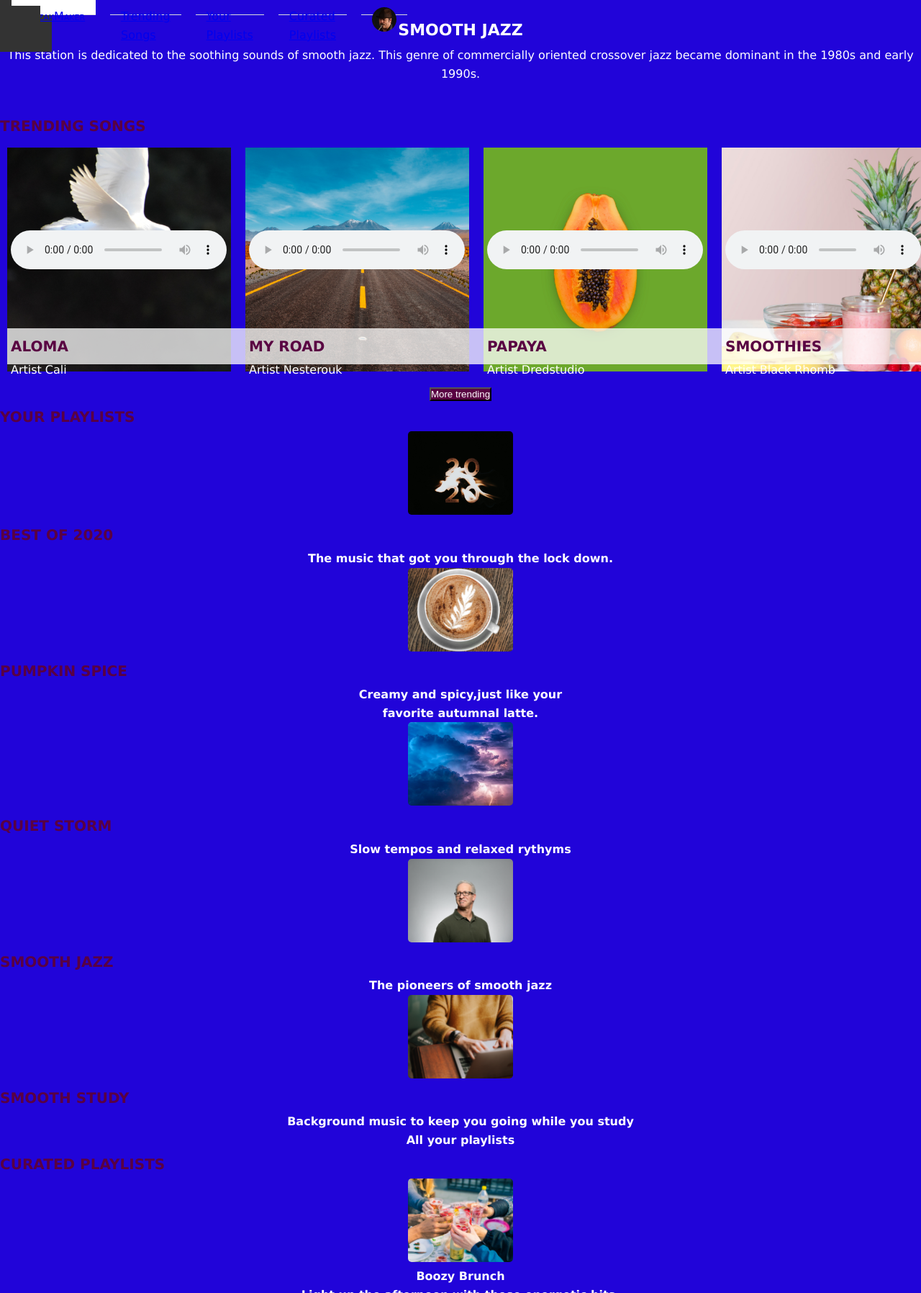
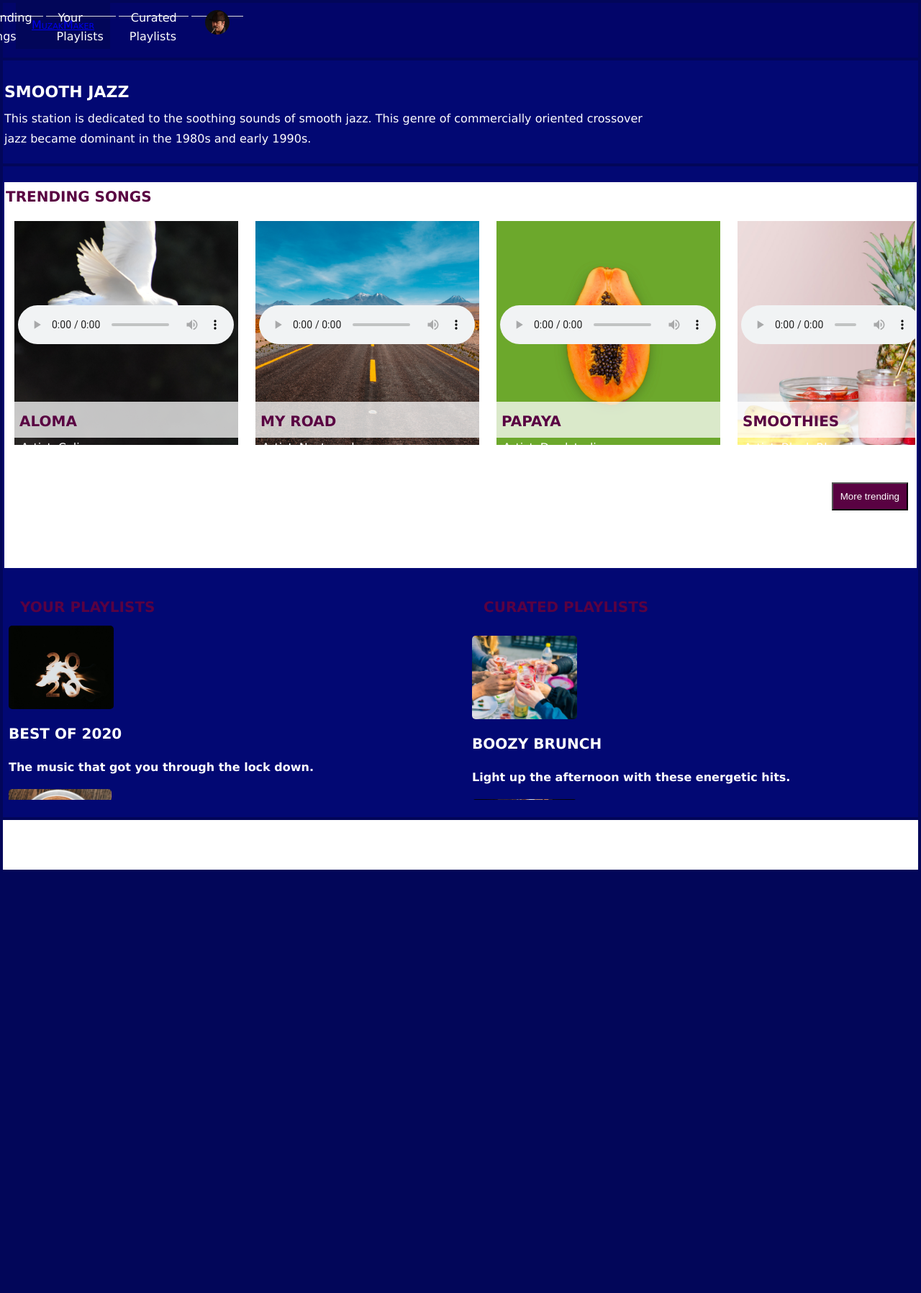
Before and after one commit to cnolan7/streamingmedia, a plain HTML site: page index.html in a window 1280 px wide. Shown: the top 1796 px of the page at 72% size. After the commit the page ends 1212 px from the top, so only its background shows below. Drawn offline with Linux system fonts and the light colour scheme.

Commit message:
New updates

```diff
--- a/index.html
+++ b/index.html
@@ -9,15 +9,15 @@
 </head>
 <body>
     <header>
-        <h1>Smooth Jazz</h1>
-        <p>This station is dedicated to the soothing sounds of smooth jazz. This genre of commercially oriented crossover jazz became dominant in the 1980s and early 1990s.</p>
+        <h1>SMOOTH JAZZ</h1>
+        <p>This station is dedicated to the soothing sounds of smooth jazz. This genre of commercially oriented crossover</p>
+        <p>jazz became dominant in the 1980s and early 1990s.</p>
     </header>
     <nav>
-
+        <div id="muzakMaker"><a href="#home">MuzakMaker</a></div>
         <input type="checkbox" id="dropdown" />
         <label for="dropdown"><span></span></label>
         <ul>
-          <li id="muzakMaker"><a href="#home">MuzakMaker</a></li>
           <li><a href="#trending">Trending <br />Songs</a></li>
           <li><a href="#playlists">Your  <br />Playlists</a></li>
           <li><a href="#curated">Curated  <br />Playlists</a></li>
@@ -105,16 +105,20 @@
                 <p></p>
             </section>
             </div>
+            <div class="button-container">
+                <button>More trending</button>
+            </div>
+        </section>
 
-            <button>More trending</button>
 
+        <section id="playlists-container">
             <section id="your-playlists">
-            <h3>Your Playlists</h3>
+                <h2>Your Playlists</h2>
+                <section>
                     <img src="images/best-of-2020-cover.png" alt="Image for best-of-2020-cover">
                     <h3>Best of 2020</h3>
                     <h4>The music that got you through the lock down.</h4>
                 </section>
-
                         <!--pumpkin spice-->
                 <section>
                     <img src="images/pumpkin-spice-cover.png" alt="Image for pumpkin-spice-cover">
@@ -141,17 +145,18 @@
                     <h3>Smooth Study</h3>
                     <h4>Background music to keep you going while you study</h4>
                 </section>
-
+                <div class="button-container">
+                    <button>All your playlists</button>
+                </div>
+            </section>
             <section id="curated">
-            <h4>All your playlists</h4>
+                    <h2>Curated Playlists</h2>
                     <p></p>
-            <h3>Curated Playlists</h3>
-            <p></p>
+                    <section>
                         <img src="images/boozy-brunch-cover.png" alt="Image for boozy-brunch-cover">
-            <h4>Boozy Brunch</h4>
+                        <h3>Boozy Brunch</h3>
                         <h4>Light up the afternoon with these energetic hits.</h4>
                     </section>
-
 
                     <!--dinner party-->
                     <section>
@@ -182,10 +187,11 @@
                         <p></p>
                         <h4>More curated</h4>
                     </section>
-
-    <button>All your playlists</button>
-
+                    <div class="button-container">
                         <button>More Curated</button>
+                    </div>
+            </section>
+        </section>
 
     </main>
     <footer>
--- a/styles.css
+++ b/styles.css
@@ -31,6 +31,7 @@ label {
     padding: 28px 20px;
     position: relative;
     user-select: none;
+
 }
 label span {
     background-color: #ffffff;
@@ -48,6 +49,7 @@ label span:before, label span:after {
     position: absolute;
     transition: all .2s ease-out;
     width: 100%;
+
 }
 label span:before {
     top: 5px;
@@ -89,8 +91,8 @@ input:checked ~ label:not(.steps) span:before, input:checked ~ label:not(.steps)
 
 
 *{
-    margin: 0;
-    padding: 0;
+    margin: 2px;
+    padding: 10;
     box-sizing: border-box;
 }
 
@@ -100,38 +102,72 @@ input:checked ~ label:not(.steps) span:before, input:checked ~ label:not(.steps)
     overflow: hidden;
 }
 
-header, main, footer{
-    background-color: #2104D9;
+header{
+    background-color: #020873;
     color: #fff;
-    text-align: center;
+    text-align: left;
     padding: 20px 0;
     order:2;
 }
 
+header p{
+    text-align: left;
+}
+main{
+    background-color: #020873;
+    color: #fff;
+    text-align: center;
+    padding: 20px 0;
+    /*flex-grow: 1;*/
+    order:2;
+}
 
+footer{
+    background-color: #ffffff;
+    color: #590242;
+    text-align: center;
+    padding: 20px;
+    order: 2;
+}
 
 nav{
+    display: flex;
+    align-items: center;
+    background: #020569;
+    padding: 0.5rem 1rem;
 
-    justify-content: space-between;
-    align-items: center;
-    background: #333;
-    padding: 0.5rem 1rem;
-    order: 1;
+}
+
+#muzakMaker {
+    font-variant: small-caps;
+    top:0;
     position: absolute;
+    color: #ffffff;
+    margin-right: auto;
+    background-color: #020659;
+    padding: 20px;
+
 }
 
 nav ul{
     display: flex;
+    justify-content: right;
+    list-style-type: none;
+    margin: 0;
+    padding: 0;
+    flex-grow: 1;
 }
 
-nav ul li{
-
-    margin-right: 20px;
+nav ul li a{
+    color: white;
+    margin-right: 0 20px;
+    text-decoration: none;
 }
 
 nav ul li:hover{
     background-color: #555;
 }
+
 
 .main{
     padding: 30px 0;
@@ -153,21 +189,7 @@ nav ul li:hover{
     margin-bottom: 20px;
 }
 
-footer{
-    background: #333;
-    color: white;
-    padding: 20px;
-    text-align: center;
-    order:2;
-}
 
-#muzakMaker {
-    font-variant: small-caps;
-    z-index: 10; /* Ensure it stacks on top */
-    background-color: #ffffff;
-    width: 100%; /* Ensure it spans the full width of the nav */
-    top:0;
-}
 
 .scroll{
     display:grid;
@@ -185,6 +207,7 @@ footer{
     position: absolute;
     top: 251px;
     background-color: rgba(255, 255, 255, .75);
+
     padding: 5px;
     height: 50px;
     width: 350px;
@@ -268,6 +291,10 @@ audio::webkit-media-controls-play-enclosure{
     background: #ffffff;
 }
 
+#trending {
+    background-color: white;
+}
+
 body{
     margin:0 auto;
     font-family: Verdana, Geneva, Tahoma, sans-serif;
@@ -282,14 +309,72 @@ button{
     font-size: 12;
     background-color: #590242;
     color: white;
+    padding: 10px;
+    margin-top: 10px;
+    margin-bottom: 80px;
+    margin-right: 10px;
+    align-self: flex-end;
+}
+
+.button-container{
+    text-align: right;
+    margin-top: 20px;
+    margin-bottom: 20px;
+}
+
+.button-container:hover{
+    background-color: #020659;
 }
 
 button:hover{
     background-color: #020569;
+}
+
+#playlists-container{
+    display: grid;
+    grid-template-columns: 1fr 1fr;
+    gap: 20px;
 
 }
 
-@media screen and (max-width: 700px) {
+#playlists-container img{
+    max-width: 50%;
+    height: auto;
+    width: auto;
+}
+
+#playlists-container div{
+    flex: 1;
+}
+
+#playlists-container h2{
+    color: #590242;
+    font-weight: bold;
+    margin-left: 20px;
+    position: relative;
+    top: 10px;
+    left: 0;
+    z-index: 10;
+}
+
+#playlists-container section{
+    display: flex;
+    flex-direction: column;
+    align-items: flex-start;
+    gap: 10px;
+}
+
+#playlists-container h3,p, h4{
+
+    color: white;
+    text-align: right;
+}
+
+#your-playlists, #curated{
+    height: 300px;
+    overflow-y: auto;
+}
+/*@media screen and (max-width: 700px) {
     .container{
         width: 95%;
     }
@@ -302,47 +387,73 @@ button:hover{
     nav ul li {
         margin-bottom: 10px;
     }
+}*/
+
+@media screen and (min-width: 376px){
+    nav ul{
+        display: flex;
+        width: 25%;
+    }
+
+}
+
+@media screen and (max-width: 375px){
+    nav ul{
+        display: none;
+    }
+    label[for="dropdown"]{
+        display: block;
+        position: absolute;
+        top:20px;
+        right: 20px;
+        width: 30px;
+        height: 3px;
+        background-color: #333;
+        cursor: pointer;
+        z-index: 15;
+    }
+
+    #dropdown:checked ~ label span:before{
+        transform: rotate(-45deg);
+    }
+
+    #dropdown:checked ~ label span:after{
+        transform: rotate(45deg);
+    }
+
+    #dropdown:checked ~ ul {
+        display: flex;
+        flex-direction: column;
+        position: absolute;
+        top: 50px;
+        right: 0;
+        background-color: #333;
+        width: 100%;
+        padding-left: 0;
+    }
+
+    #playlists-container{
+        display: block;
+    }
+
+    #your-playlists, #curated{
+        /*flex-direction: column;*/
+        overflow-x: hidden;
+        overflow-y: auto;
+    }
+
+    #muzakMaker {
+        display: block;
+        position: static;
+        width: auto;
+        margin-right: auto;
+        padding: 10px 0;
+    }
 }
 
 
-@media (max-width: 375px) {
-
-    nav ul{
-        display: none;
-    }
-    /*#muzakMaker {
-
-        font-variant: small-caps;
-        /*position: absolute;
-        top: 0;
-        left: 0; /* Align to the left of the nav */
-
-    /*}*/
-
-    #dropdown:checked ~ ul {
-        display: block; /* Show the menu when the checkbox is checked */
-    }
-
-    nav ul li #muzakMaker {
-        display: block; /* Initially hide the menu */
-        /* Additional styles for your menu */
-    }
-}
-
-/* Add styles for your checkbox and label to handle the show/hide functionality of the menu */
 #dropdown {
     display: none; /* Hide the checkbox */
-}
-
-label[for="dropdown"] {
-    display: block;
-    width: 30px;
-    height: 3px;
-    background-color: #333;
-    position: relative;
-    cursor: pointer;
-    z-index: 15;
-
 }
 
 ul li {
```
Lines whose indentation alone changed are shown as unchanged.
